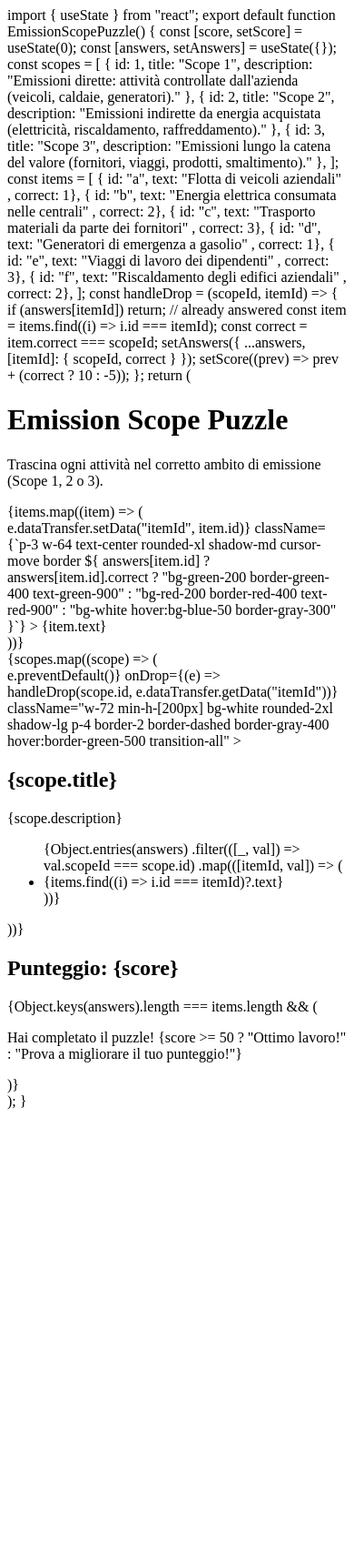
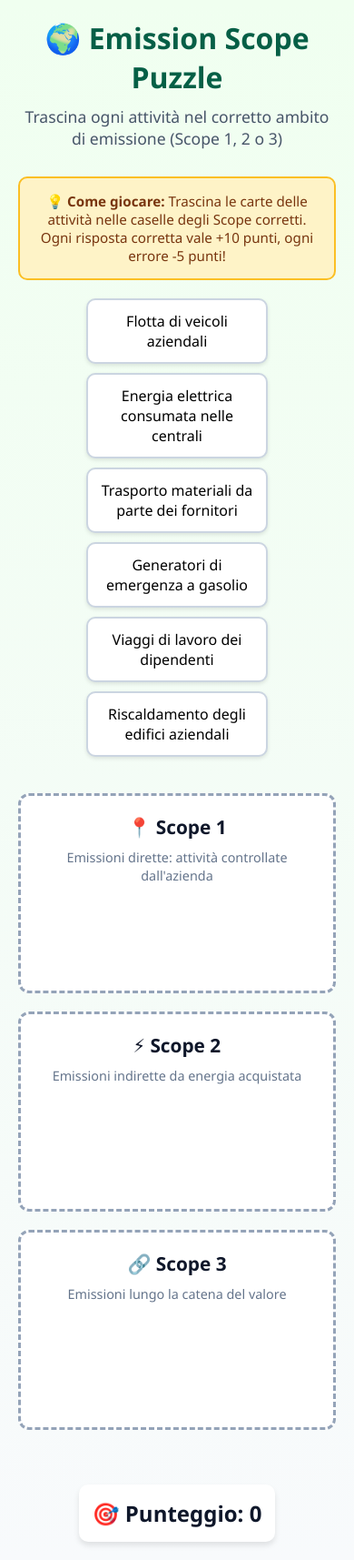
Before and after one commit to FraBellucci/Emission-Scope-Puzzle, a plain HTML site: page index.html in a window 390 px wide. Shown: the whole page at 91% size. Before the commit the page ends 1228 px from the top, so only its background shows below. Drawn offline with Linux system fonts and the light colour scheme.

Commit message:
Update index.html

```diff
--- a/index.html
+++ b/index.html
@@ -1,92 +1,312 @@
-import { useState } from "react";
+<!DOCTYPE html>
+<html lang="it">
+<head>
+    <meta charset="UTF-8">
+    <meta name="viewport" content="width=device-width, initial-scale=1.0">
+    <title>🌍 Emission Scope Puzzle</title>
+    <style>
+        * {
+            margin: 0;
+            padding: 0;
+            box-sizing: border-box;
+        }
 
-export default function EmissionScopePuzzle() {
-  const [score, setScore] = useState(0);
-  const [answers, setAnswers] = useState({});
+        body {
+            font-family: 'Segoe UI', Tahoma, Geneva, Verdana, sans-serif;
+            background: linear-gradient(to bottom, #f0fff0, #f8fafc);
+            text-align: center;
+            padding: 20px;
+            min-height: 100vh;
+        }
 
-  const scopes = [
-    { id: 1, title: "Scope 1", description: "Emissioni dirette: attività controllate dall'azienda (veicoli, caldaie, generatori)." },
-    { id: 2, title: "Scope 2", description: "Emissioni indirette da energia acquistata (elettricità, riscaldamento, raffreddamento)." },
-    { id: 3, title: "Scope 3", description: "Emissioni lungo la catena del valore (fornitori, viaggi, prodotti, smaltimento)." },
-  ];
+        h1 {
+            font-size: 2em;
+            color: #065f46;
+            margin-bottom: 10px;
+        }
 
-  const items = [
-    { id: "a", text: "Flotta di veicoli aziendali" , correct: 1},
-    { id: "b", text: "Energia elettrica consumata nelle centrali" , correct: 2},
-    { id: "c", text: "Trasporto materiali da parte dei fornitori" , correct: 3},
-    { id: "d", text: "Generatori di emergenza a gasolio" , correct: 1},
-    { id: "e", text: "Viaggi di lavoro dei dipendenti" , correct: 3},
-    { id: "f", text: "Riscaldamento degli edifici aziendali" , correct: 2},
-  ];
+        .intro {
+            font-size: 1.1em;
+            color: #475569;
+            margin-bottom: 30px;
+            max-width: 800px;
+            margin-left: auto;
+            margin-right: auto;
+        }
 
-  const handleDrop = (scopeId, itemId) => {
-    if (answers[itemId]) return; // already answered
-    const item = items.find((i) => i.id === itemId);
-    const correct = item.correct === scopeId;
-    setAnswers({ ...answers, [itemId]: { scopeId, correct } });
-    setScore((prev) => prev + (correct ? 10 : -5));
-  };
+        .items {
+            display: flex;
+            flex-wrap: wrap;
+            justify-content: center;
+            gap: 10px;
+            margin: 20px 0 40px 0;
+        }
 
-  return (
-    <div className="flex flex-col items-center justify-center min-h-screen bg-gradient-to-b from-green-50 to-slate-100 p-4">
-      <h1 className="text-2xl font-bold mb-4">Emission Scope Puzzle</h1>
-      <p className="text-gray-600 mb-6">Trascina ogni attività nel corretto ambito di emissione (Scope 1, 2 o 3).</p>
+        .item {
+            background: white;
+            border: 2px solid #cbd5e1;
+            padding: 12px;
+            width: 240px;
+            border-radius: 10px;
+            cursor: move;
+            transition: all 0.3s;
+            box-shadow: 0 2px 4px rgba(0, 0, 0, 0.1);
+        }
 
-      <div className="flex flex-wrap justify-center gap-6 mb-6">
-        {items.map((item) => (
-          <div
-            key={item.id}
-            draggable={!answers[item.id]}
-            onDragStart={(e) => e.dataTransfer.setData("itemId", item.id)}
-            className={`p-3 w-64 text-center rounded-xl shadow-md cursor-move border ${
-              answers[item.id]
-                ? answers[item.id].correct
-                  ? "bg-green-200 border-green-400 text-green-900"
-                  : "bg-red-200 border-red-400 text-red-900"
-                : "bg-white hover:bg-blue-50 border-gray-300"
-            }`}
-          >
-            {item.text}
-          </div>
-        ))}
-      </div>
+        .item:hover {
+            transform: translateY(-2px);
+            box-shadow: 0 4px 8px rgba(0, 0, 0, 0.15);
+        }
 
-      <div className="flex flex-wrap justify-center gap-8">
-        {scopes.map((scope) => (
-          <div
-            key={scope.id}
-            onDragOver={(e) => e.preventDefault()}
-            onDrop={(e) => handleDrop(scope.id, e.dataTransfer.getData("itemId"))}
-            className="w-72 min-h-[200px] bg-white rounded-2xl shadow-lg p-4 border-2 border-dashed border-gray-400 hover:border-green-500 transition-all"
-          >
-            <h2 className="text-lg font-bold text-center mb-2">{scope.title}</h2>
-            <p className="text-sm text-gray-600 mb-3 text-center">{scope.description}</p>
-            <ul className="space-y-1">
-              {Object.entries(answers)
-                .filter(([_, val]) => val.scopeId === scope.id)
-                .map(([itemId, val]) => (
-                  <li
-                    key={itemId}
-                    className={`p-2 rounded-md text-sm ${
-                      val.correct ? "bg-green-100 text-green-700" : "bg-red-100 text-red-700"
-                    }`}
-                  >
-                    {items.find((i) => i.id === itemId)?.text}
-                  </li>
-                ))}
-            </ul>
-          </div>
-        ))}
-      </div>
+        .item.correct {
+            background: #d1fae5;
+            border-color: #10b981;
+            color: #065f46;
+            cursor: default;
+        }
 
-      <div className="mt-8 p-4 bg-white rounded-xl shadow-md text-center">
-        <h2 className="font-bold text-lg">Punteggio: {score}</h2>
-        {Object.keys(answers).length === items.length && (
-          <p className="mt-2 font-semibold text-gray-700">
-            Hai completato il puzzle! {score >= 50 ? "Ottimo lavoro!" : "Prova a migliorare il tuo punteggio!"}
-          </p>
-        )}
-      </div>
+        .item.wrong {
+            background: #fee2e2;
+            border-color: #ef4444;
+            color: #991b1b;
+            cursor: default;
+        }
+
+        .scopes {
+            display: flex;
+            flex-wrap: wrap;
+            justify-content: center;
+            gap: 20px;
+            margin: 30px 0;
+        }
+
+        .scope {
+            background: white;
+            border: 3px dashed #94a3b8;
+            border-radius: 12px;
+            width: 300px;
+            min-height: 220px;
+            padding: 15px;
+            transition: all 0.3s;
+        }
+
+        .scope:hover {
+            border-color: #22c55e;
+            background: #f0fdf4;
+        }
+
+        .scope.drag-over {
+            border-color: #10b981;
+            background: #ecfdf5;
+            transform: scale(1.02);
+        }
+
+        .scope h2 {
+            margin: 5px 0 10px 0;
+            color: #0f172a;
+            font-size: 1.3em;
+        }
+
+        .scope p {
+            font-size: 0.9em;
+            color: #64748b;
+            margin-bottom: 15px;
+            line-height: 1.4;
+        }
+
+        .scope ul {
+            list-style: none;
+            padding: 0;
+        }
+
+        .scope li {
+            margin: 6px 0;
+            padding: 8px;
+            border-radius: 6px;
+            font-size: 0.95em;
+        }
+
+        .scope li.correct {
+            background: #bbf7d0;
+            color: #065f46;
+            border: 1px solid #10b981;
+        }
+
+        .scope li.wrong {
+            background: #fecaca;
+            color: #7f1d1d;
+            border: 1px solid #ef4444;
+        }
+
+        .score {
+            margin-top: 30px;
+            font-weight: bold;
+            font-size: 1.5em;
+            color: #0f172a;
+            padding: 15px;
+            background: white;
+            border-radius: 10px;
+            box-shadow: 0 4px 6px rgba(0, 0, 0, 0.1);
+            display: inline-block;
+        }
+
+        .instructions {
+            background: #fef3c7;
+            border: 2px solid #fbbf24;
+            border-radius: 10px;
+            padding: 15px;
+            margin: 20px auto;
+            max-width: 700px;
+            font-size: 0.95em;
+            color: #78350f;
+        }
+
+        @media (max-width: 768px) {
+            .item {
+                width: 200px;
+            }
+            .scope {
+                width: 100%;
+                max-width: 350px;
+            }
+        }
+    </style>
+</head>
+<body>
+    <h1>🌍 Emission Scope Puzzle</h1>
+    <p class="intro">Trascina ogni attività nel corretto ambito di emissione (Scope 1, 2 o 3)</p>
+
+    <div class="instructions">
+        💡 <strong>Come giocare:</strong> Trascina le carte delle attività nelle caselle degli Scope corretti.
+        Ogni risposta corretta vale +10 punti, ogni errore -5 punti!
     </div>
-  );
-}
+
+    <div id="game">
+        <div id="items" class="items"></div>
+        <div id="scopes" class="scopes"></div>
+        <div class="score">🎯 Punteggio: <span id="score-value">0</span></div>
+    </div>
+
+    <script>
+        const items = [
+            { id: 'a', text: 'Flotta di veicoli aziendali', correct: 1 },
+            { id: 'b', text: 'Energia elettrica consumata nelle centrali', correct: 2 },
+            { id: 'c', text: 'Trasporto materiali da parte dei fornitori', correct: 3 },
+            { id: 'd', text: 'Generatori di emergenza a gasolio', correct: 1 },
+            { id: 'e', text: 'Viaggi di lavoro dei dipendenti', correct: 3 },
+            { id: 'f', text: 'Riscaldamento degli edifici aziendali', correct: 2 }
+        ];
+
+        let score = 0;
+        const answers = {};
+
+        const scopes = [
+            { id: 1, title: '📍 Scope 1', desc: 'Emissioni dirette: attività controllate dall\'azienda' },
+            { id: 2, title: '⚡ Scope 2', desc: 'Emissioni indirette da energia acquistata' },
+            { id: 3, title: '🔗 Scope 3', desc: 'Emissioni lungo la catena del valore' }
+        ];
+
+        function render() {
+            const itemsContainer = document.getElementById('items');
+            itemsContainer.innerHTML = '';
+
+            items.forEach(item => {
+                const div = document.createElement('div');
+                div.textContent = item.text;
+                div.className = `item ${answers[item.id] ? (answers[item.id].correct ? 'correct' : 'wrong') : ''}`;
+                div.draggable = !answers[item.id];
+                div.dataset.itemId = item.id;
+
+                div.addEventListener('dragstart', e => {
+                    e.dataTransfer.setData('itemId', item.id);
+                    e.target.style.opacity = '0.5';
+                });
+
+                div.addEventListener('dragend', e => {
+                    e.target.style.opacity = '1';
+                });
+
+                itemsContainer.appendChild(div);
+            });
+
+            const scopesContainer = document.getElementById('scopes');
+            scopesContainer.innerHTML = '';
+
+            scopes.forEach(scope => {
+                const box = document.createElement('div');
+                box.className = 'scope';
+                box.dataset.scopeId = scope.id;
+                box.innerHTML = `
+                    <h2>${scope.title}</h2>
+                    <p>${scope.desc}</p>
+                    <ul id="scope-${scope.id}"></ul>
+                `;
+
+                box.addEventListener('dragover', e => {
+                    e.preventDefault();
+                    box.classList.add('drag-over');
+                });
+
+                box.addEventListener('dragleave', e => {
+                    box.classList.remove('drag-over');
+                });
+
+                box.addEventListener('drop', e => {
+                    e.preventDefault();
+                    box.classList.remove('drag-over');
+                    const itemId = e.dataTransfer.getData('itemId');
+                    handleDrop(scope.id, itemId);
+                });
+
+                scopesContainer.appendChild(box);
+            });
+
+            // Aggiungi gli elementi già posizionati
+            for (const [id, res] of Object.entries(answers)) {
+                const list = document.querySelector(`#scope-${res.scopeId}`);
+                if (list) {
+                    const li = document.createElement('li');
+                    li.textContent = items.find(i => i.id === id).text;
+                    li.className = res.correct ? 'correct' : 'wrong';
+                    list.appendChild(li);
+                }
+            }
+
+            document.getElementById('score-value').textContent = score;
+        }
+
+        function handleDrop(scopeId, itemId) {
+            if (answers[itemId]) return;
+
+            const item = items.find(i => i.id === itemId);
+            const correct = item.correct === scopeId;
+
+            answers[itemId] = { scopeId, correct };
+            score += correct ? 10 : -5;
+
+            render();
+
+            // Controlla se il gioco è finito
+            if (Object.keys(answers).length === items.length) {
+                setTimeout(() => {
+                    const correctCount = Object.values(answers).filter(a => a.correct).length;
+                    let message = '';
+
+                    if (correctCount === items.length) {
+                        message = '🎉 Perfetto! Hai classificato correttamente tutte le emissioni!';
+                    } else if (correctCount >= items.length / 2) {
+                        message = `👍 Buon lavoro! Hai classificato correttamente ${correctCount} su ${items.length} attività.`;
+                    } else {
+                        message = `💪 Puoi fare meglio! Hai classificato correttamente ${correctCount} su ${items.length} attività.`;
+                    }
+
+                    alert(message + `\n\nPunteggio finale: ${score}`);
+                }, 500);
+            }
+        }
+
+        // Inizializza il gioco
+        render();
+    </script>
+</body>
+</html>
```
